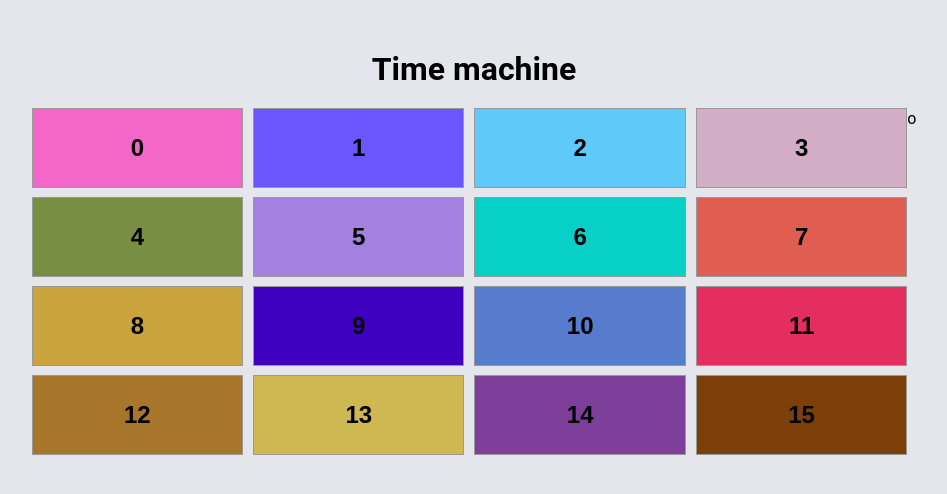
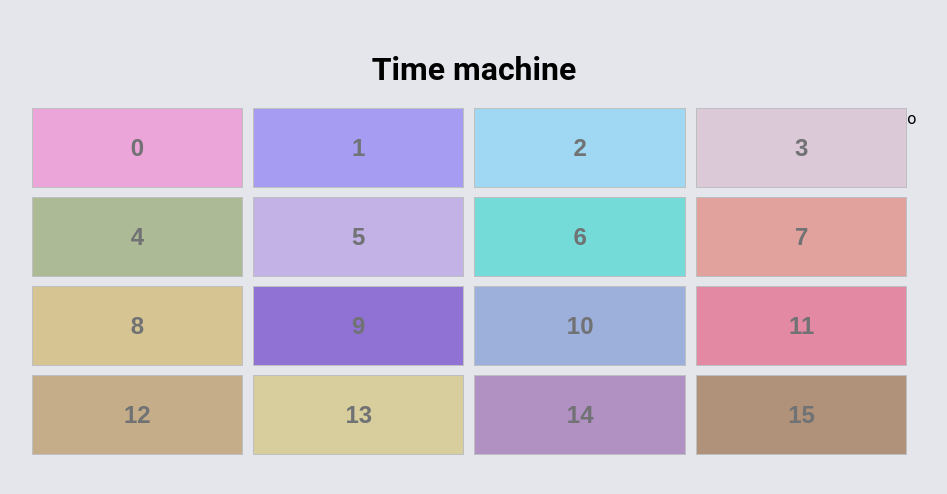
Before and after one commit to DanDPV/Applaudo-Trainee-week-7, a React (Create React App) app: page / in a window 1280 px wide. Shown: the top 494 px of the page, without its empty margins (166-1113 px from the left). Built offline with nearby package versions, Linux system fonts and the light colour scheme.

Commit message:
:sparkles: Change opacity depending on checked prop

```diff
--- a/src/components/BoardButton/BoardButton.tsx
+++ b/src/components/BoardButton/BoardButton.tsx
@@ -5,14 +5,20 @@ import 'components/BoardButton/BoardButton.css';
 interface IBoardButton {
   position: number;
   bgColor: string;
+  checked: boolean;
   handleClick(position: number): void;
 }
 
-const BoardButton = ({ position, bgColor, handleClick }: IBoardButton) => (
+const BoardButton = ({
+  position,
+  bgColor,
+  checked,
+  handleClick,
+}: IBoardButton) => (
   <button
     type="button"
     className="square"
-    style={{ backgroundColor: bgColor }}
+    style={{ backgroundColor: bgColor, opacity: checked ? '100%' : '50%' }}
     onClick={() => handleClick(position)}
   >
     {position}
```
